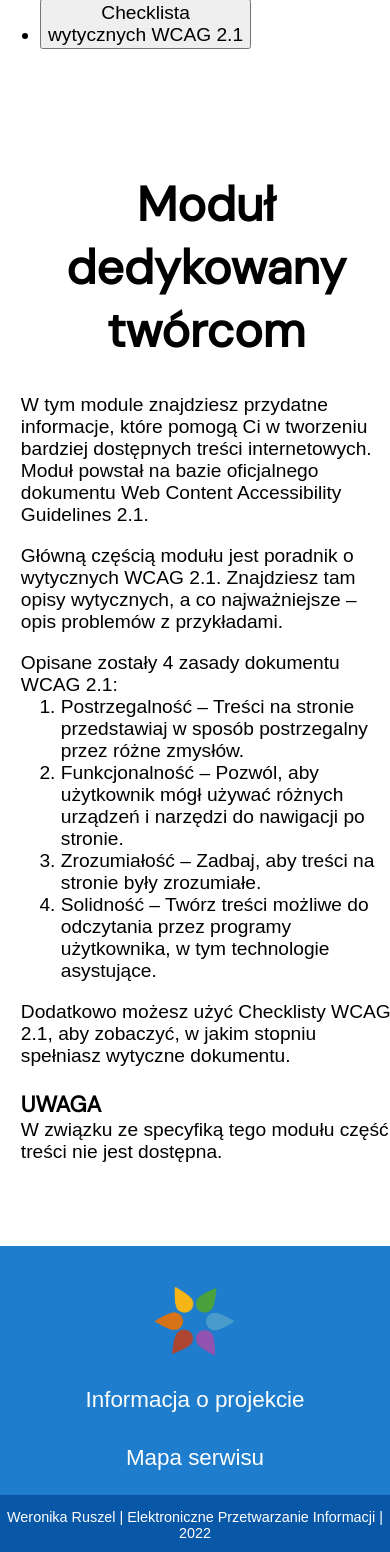
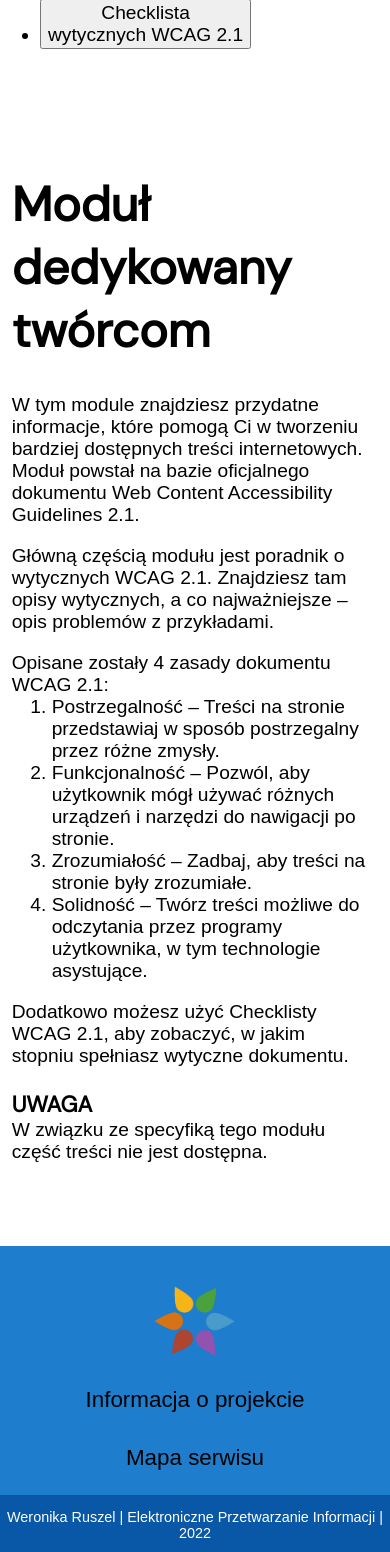
Before and after one commit to weronika265/accessibility_website, a Symfony app: template app/templates/WCAG/tworca.html.twig in a window 390 px wide; the page is wider, and only the part inside the window is pictured. Shown: the part 709-2261 px from the top of that part. Run offline with Twig, Linux system fonts and the light colour scheme; the template is opened without the code that fills it, so the values that code supplies are empty; some libraries are stand-ins or nearby versions; some web fonts are replaced.

Commit message:
- extra commit with minor changes jic

```diff
--- a/app/public/css/website_styles/footer.css
+++ b/app/public/css/website_styles/footer.css
@@ -9,7 +9,7 @@
     margin-top: 4em;
 }
 #info p a {
-    color: white;
+    /*color: white;*/
     font-size: 1.4rem;
 }
 #author p {
--- a/app/public/css/website_styles/index.css
+++ b/app/public/css/website_styles/index.css
@@ -4,8 +4,9 @@
     flex-direction: column;
     flex-wrap: wrap;
     row-gap: 4.5em;
-    width: 100%;
+    /*width: 100%;*/
     height: auto;
+    /*margin: 0 1em;*/
 }
 .center-section-size {
     max-width: 800px;
@@ -72,11 +73,16 @@
         flex-flow: column;
         row-gap: 1em;
     }
-    .btn-description a {
+    .btn-description {
         flex-flow: column;
-        width: 216px;
+        align-items: center;
+        justify-content: center;
+        /*width: 216px;*/
         margin: 0 auto;
         /*max-width: 90%;*/
+    }
+    .btn-description a {
+        margin: 0 auto 1.5em;
     }
     .content-left {
         /*max-width: 90%;*/
--- a/app/public/css/website_styles/login_register.css
+++ b/app/public/css/website_styles/login_register.css
@@ -42,7 +42,7 @@ form label {
     font-weight: bold;
 }
 input:not(input[type=submit], input[type=checkbox]) {
-    width: 20em;
+    width: 17em;
     height: 2.9em;
     margin-bottom: 2em;
     padding: 0 1em;
--- a/app/templates/WCAG/tworca.html.twig
+++ b/app/templates/WCAG/tworca.html.twig
@@ -10,10 +10,10 @@
 {% block body %}
     {% include 'header.html.twig' %}
     {% include 'sidebar.html.twig' %}
-    <main id="main" class="page">
+    <main id="main" class="page reposition">
 {#        <div style="margin-left: 15em;">#}
         <div>
-            <h1>Moduł dedykowany twórcom</h1>
+            <h1 style="text-align: start;">Moduł dedykowany twórcom</h1>
             <p class="txt-format">
                 W tym module znajdziesz przydatne informacje, które pomogą Ci w tworzeniu bardziej dostępnych treści internetowych.
                 Moduł powstał na bazie oficjalnego dokumentu Web Content Accessibility Guidelines 2.1.
@@ -25,7 +25,7 @@
                 Opisane zostały 4 zasady dokumentu WCAG 2.1:
             </p>
             <ol>
-                <li>Postrzegalność – Treści na stronie przedstawiaj w sposób postrzegalny przez różne zmysłów.</li>
+                <li>Postrzegalność – Treści na stronie przedstawiaj w sposób postrzegalny przez różne zmysły.</li>
                 <li>Funkcjonalność – Pozwól, aby użytkownik mógł używać różnych urządzeń i narzędzi do nawigacji po stronie.</li>
                 <li>Zrozumiałość – Zadbaj, aby treści na stronie były zrozumiałe.</li>
                 <li>Solidność – Twórz treści możliwe do odczytania przez programy użytkownika, w tym technologie asystujące.</li>
--- a/app/templates/mapa_serwisu.html.twig
+++ b/app/templates/mapa_serwisu.html.twig
@@ -6,7 +6,7 @@
 
 {% block body %}
     {% include 'header.html.twig' %}
-    <main id="main" class="page">
+    <main id="main" class="page reposition">
         <h2>Mapa serwisu</h2>
         <section class="font-styling">
             <ul>
--- a/app/templates/user/admin.html.twig
+++ b/app/templates/user/admin.html.twig
@@ -63,8 +63,8 @@
                                         {{ comment.message }}
                                     </div>
                                     <div class="message-action-space comments-enabled">
-                                        <a href="{{ url('comment_accept', {id: comment.id}) }}" onclick="return confirm('Czy na pewno chcesz usunąć komentarz?')" class="message-action-accept" data-id="{{ comment.id }}">Zaakceptuj</a>
-                                        <a href="{{ url('comment_delete', {id: comment.id}) }}" onclick="return confirm('Czy na pewno chcesz usunąć komentarz?')" class="message-action-delete" data-id="{{ comment.id }}">Odrzuć</a>
+                                        <a href="{{ url('comment_accept', {id: comment.id}) }}" onclick="confirmation()" class="message-action-accept" data-id="{{ comment.id }}">Zaakceptuj</a>
+                                        <a href="{{ url('comment_delete', {id: comment.id}) }}" onclick="confirmation()" class="message-action-delete" data-id="{{ comment.id }}">Odrzuć</a>
                                     </div>
                                 </div>
                             </section>
```
